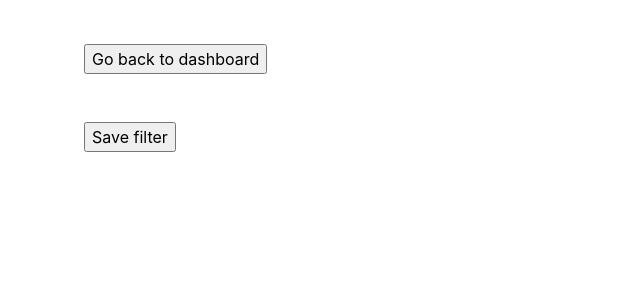
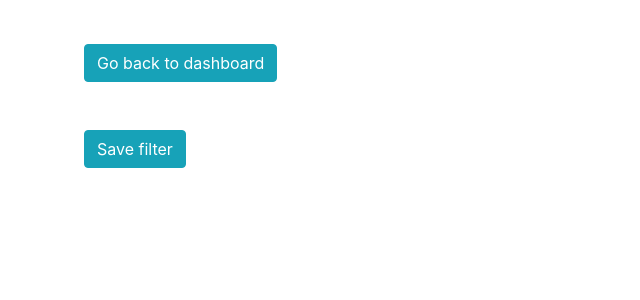
Before and after one commit to eastgenomics/trendyQC, a Django app: page /trendyqc/plot/ in a window 1280 px wide. Shown: the part 40-340 px from the top of the page, without its empty margins (0-640 px from the left). Run offline with Django 4.2, Linux system fonts and the light colour scheme; some libraries are stand-ins or nearby versions.

Commit message:
pretty buttons

```diff
--- a/trendyqc/trend_monitoring/templates/plot.html
+++ b/trendyqc/trend_monitoring/templates/plot.html
@@ -71,13 +71,13 @@
     <!-- 4th inner div: div for the reset filter button -->
     <div class="filter-column" style="display: inline-block; *display: inline; zoom: 1; vertical-align: top; width:10%; padding: 10px;">
         <form action="{% url "Plot" %}" method="post" id="return_dashboard"> {% csrf_token %}
-                <input type="submit" name="dashboard" value="Go back to dashboard">
+                <input class="btn btn-info" type="submit" name="dashboard" value="Go back to dashboard">
         </form>
 
         <br><br>
 
         <form action="{% url "Plot" %}" method="post" id="filter_form"> {% csrf_token %}
-            <input type="submit" value="Save filter" name="save_filter" id="save_filter" onclick="saveFilter();"/>
+            <input class="btn btn-info" type="submit" value="Save filter" name="save_filter" id="save_filter" onclick="saveFilter();"/>
         </form>
     </div>
 </div>
```
